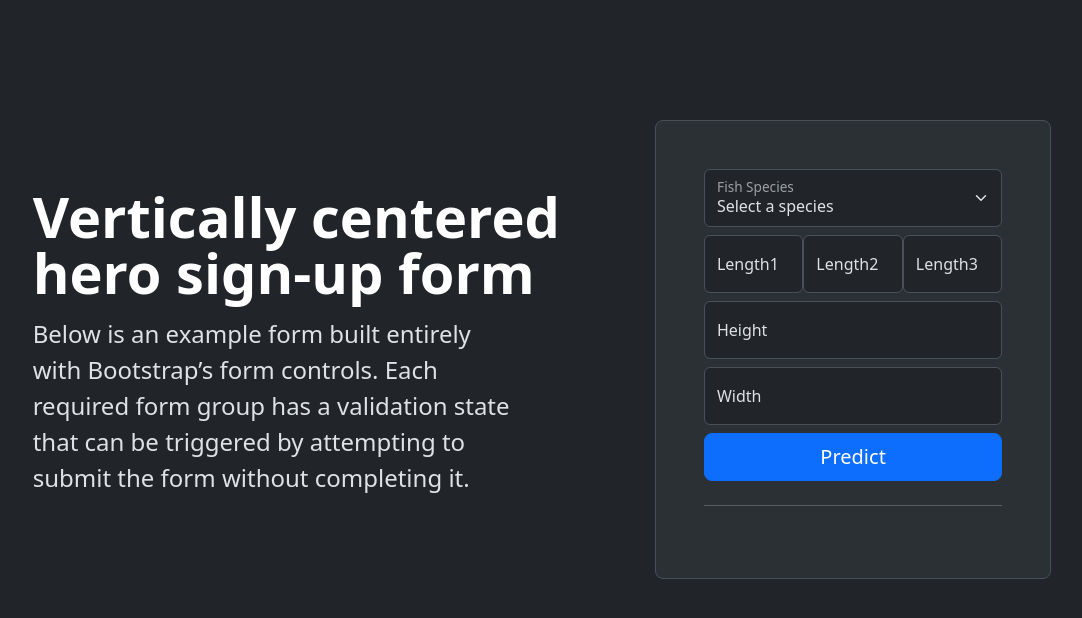
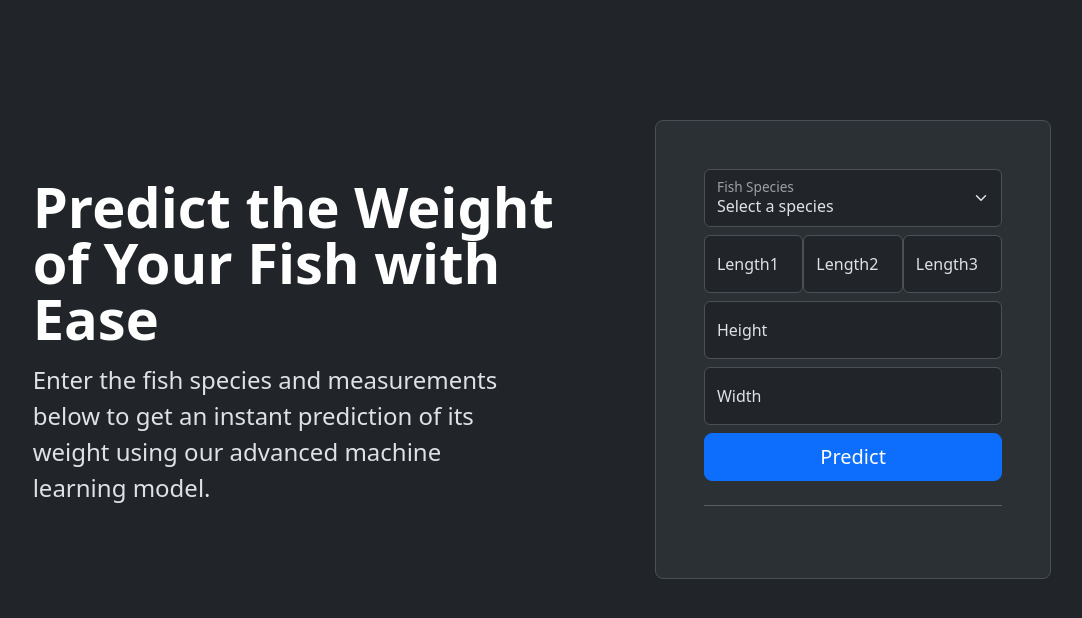
Before and after one commit to victoria-9722/fish-weight-predictor_flask-app, a Flask app: page / in a window 1280 px wide. Shown: the part 69-687 px from the top of the page, without its empty margins (98-1180 px from the left). Run offline with Flask 3, Linux system fonts and the light colour scheme; parts of the project's set-up code (start-up, migrations or seed data) failed here and were passed over.

Commit message:
Update index.html

```diff
--- a/templates/index.html
+++ b/templates/index.html
@@ -18,8 +18,8 @@
     <div class="container col-xl-10 col-xxl-8 px-4 py-5">
         <div class="row align-items-center g-lg-5 py-5">
           <div class="col-lg-7 text-center text-lg-start">
-            <h1 class="display-4 fw-bold lh-1 text-body-emphasis mb-3">Vertically centered hero sign-up form</h1>
-            <p class="col-lg-10 fs-4">Below is an example form built entirely with Bootstrap’s form controls. Each required form group has a validation state that can be triggered by attempting to submit the form without completing it.</p>
+            <h1 class="display-4 fw-bold lh-1 text-body-emphasis mb-3">Predict the Weight of Your Fish with Ease</h1>
+            <p class="col-lg-10 fs-4">Enter the fish species and measurements below to get an instant prediction of its weight using our advanced machine learning model.</p>
           </div>
           <div class="col-md-10 mx-auto col-lg-5">
             <form class="p-4 p-md-5 border rounded-3 bg-body-tertiary" action="/predict" method="post">
```
